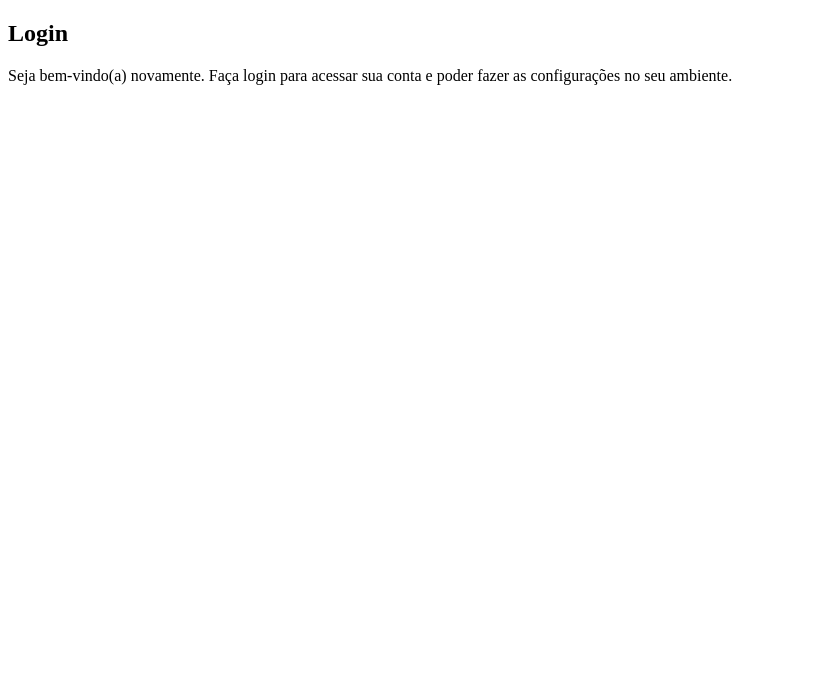
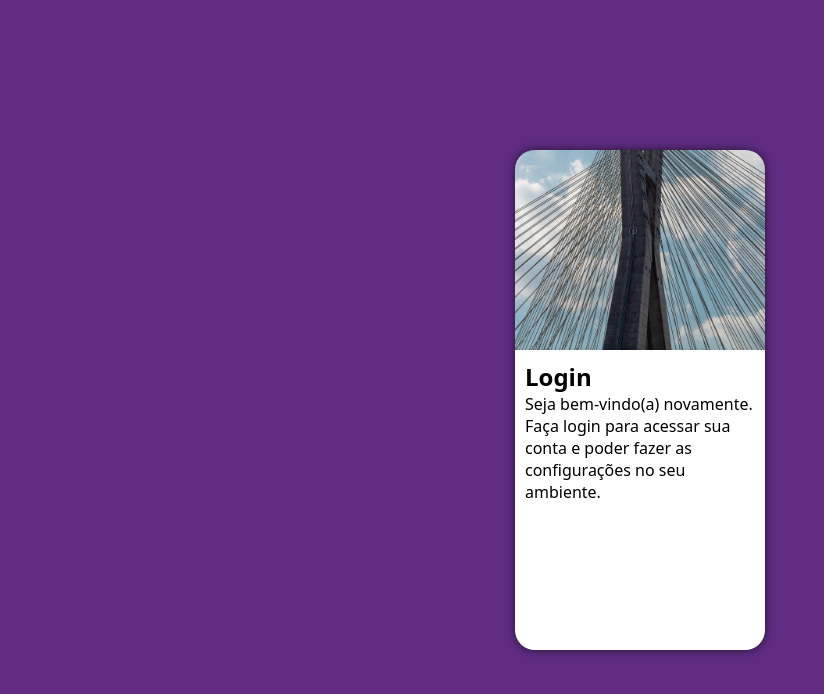
Before and after one commit to CarlosPrecoma/Projeto-login, a plain HTML site: page index.html in a window 1280 px wide. Shown: the whole page, without its empty margins (0-824 px from the left). Drawn offline with Linux system fonts and the light colour scheme.

Commit message:
atualizei projeto login

```diff
--- a/estilos/style.css
+++ b/estilos/style.css
@@ -5,3 +5,46 @@ paleta de cores
 Verde: #49a09d
 lilas: #5f2c82
 */
+
+*{
+    font-family: system-ui, -apple-system, BlinkMacSystemFont, 'Segoe UI', Roboto, Oxygen, Ubuntu, Cantarell, 'Open Sans', 'Helvetica Neue', sans-serif ;
+    padding: 0px;
+    margin: 0px;
+    box-sizing: border-box;
+}
+
+body, html {
+    background-color:#5f2c82 ;
+    height: 100vh;
+    width: 100vw;
+}
+main {
+    position: relative;
+    height: 100vh;
+    width: 100vw;
+}
+section#login {
+    position: absolute;
+    top: 50%;
+    left: 50%;
+    transform: translate(-50%, -50%);
+    overflow: hidden;/*tudo que esta fora da borda esconde*/
+
+    background-color:white ;
+    width: 250px;
+    height: 500px;
+    border-radius: 20px;
+    box-shadow: 0px 0px 10px rgba(0, 0, 0, 0.624);
+}
+section#login > div#imagem {
+    display: block;
+    background:#5f2c82 url(../imagens/pexels-bruno-thethe-3035998.jpg) no-repeat;
+    background-size: cover;
+    background-position:left bottom ;
+    height: 200px;
+}
+
+section#login > div#formulario {
+    display: block;
+    padding: 10px;
+}
```
Also changed, not shown: index.html (+1 -1 lines).
